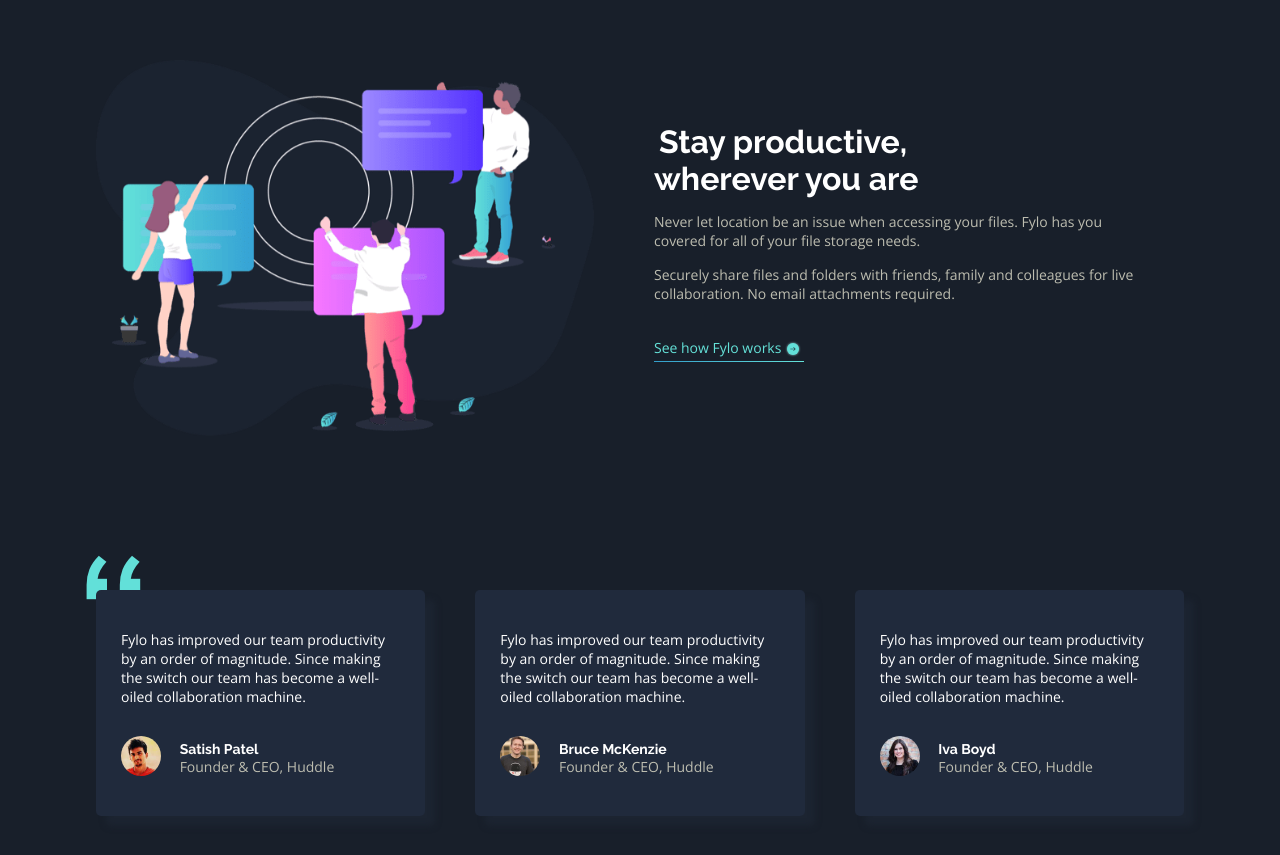
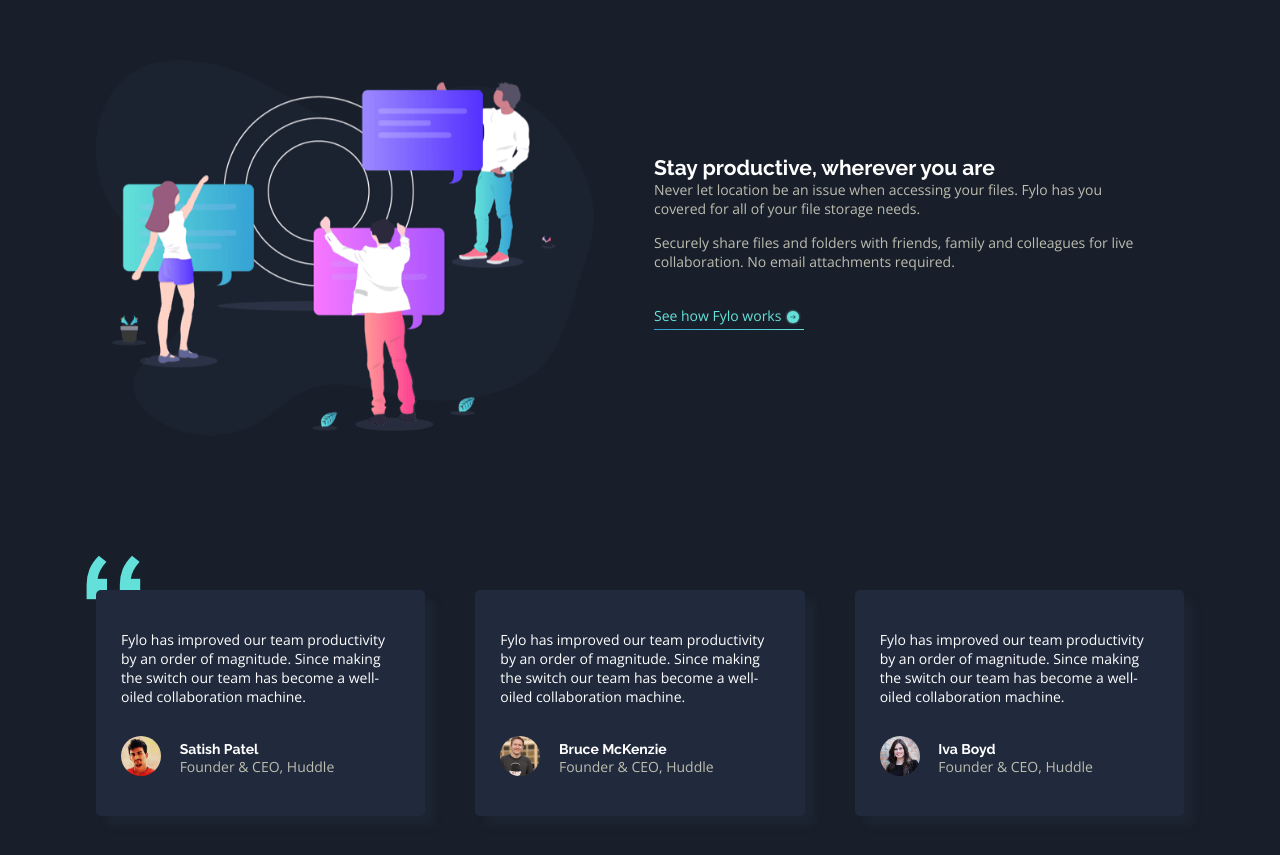
Before and after one commit to AhmedFarag18/Front-end-challenge-fylo-landing-page, a plain HTML site: page index.html in a window 1280 px wide. Shown: the part 1800-2655 px from the top of the page. Drawn offline with nearby package versions, Linux system fonts and the light colour scheme.

Commit message:
Update styles.css

```diff
--- a/css/styles.css
+++ b/css/styles.css
@@ -214,7 +214,7 @@
     padding: 0 30px;
 }
 
-.works-info h1 {
+.works-info h2 {
     margin-bottom: 15px;
     font-size: 2rem;
     text-indent: 5px;
```
